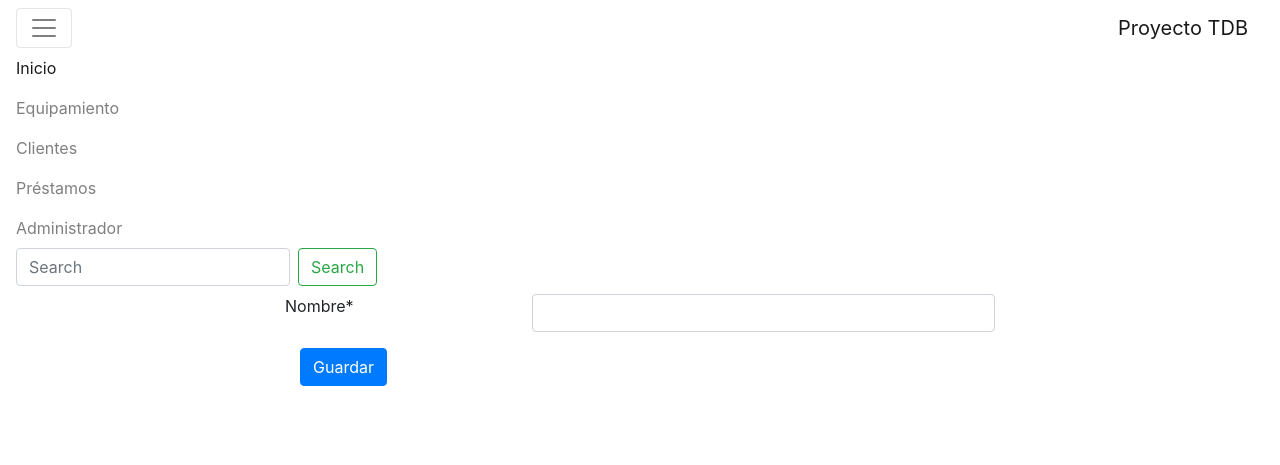
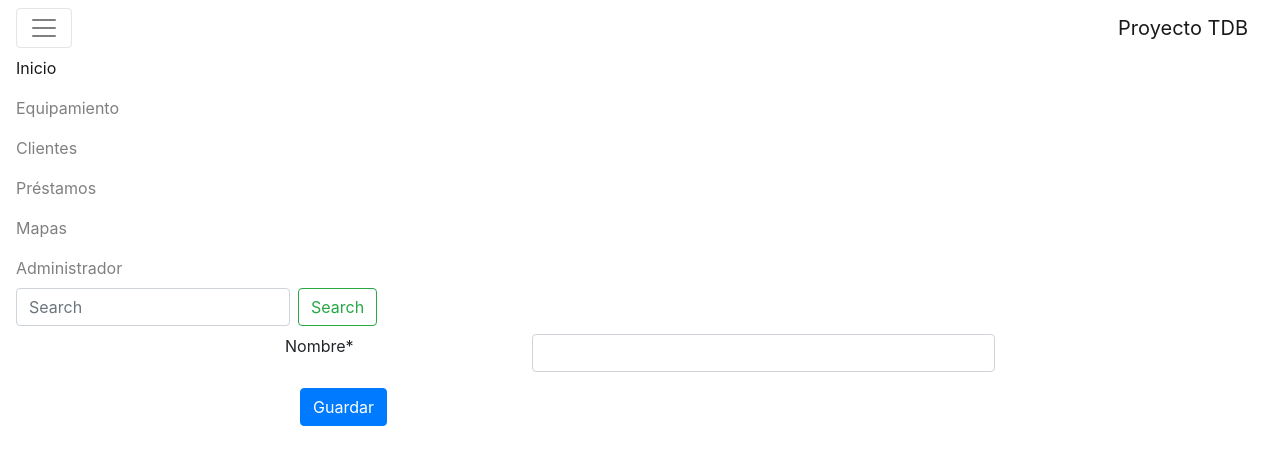
Before and after one commit to sergmedrano/tbd, a Django app: page /clients/new/ in a window 1280 px wide, after a click that opens the changed part. Shown: the top 465 px of the page. Run offline with Django 3.2, Linux system fonts and the light colour scheme; parts of the project's set-up code (start-up, migrations or seed data) failed here and were passed over; some libraries are stand-ins or nearby versions.

Commit message:
Add files via upload

```diff
--- a/tbd/templates/base/base.html
+++ b/tbd/templates/base/base.html
@@ -8,7 +8,7 @@
            <script src="{% static 'vendors/jquery/jquery-3.2.1.min.js'%}"></script>
            <script src="{% static 'vendors/tether-1.3.3/dist/js/tether.min.js'  %}"> </script>
            <script src="{% static 'vendors/bootstrap4/js/bootstrap.min.js'  %}"> </script>
-
+            <script src="{% static 'vendors/bootstrap-confirmation/bootstrap-confirmation.min.js' %}"></script>
     </head>
     <body>
         <nav class="navbar navbar-toggleable-md navbar-light bg-faded">
@@ -16,13 +16,11 @@
             <span class="navbar-toggler-icon"></span>
         </button>
         <a class="navbar-brand" href="#">Proyecto TDB</a>
-
         <div class="collapse navbar-collapse" id="navbarSupportedContent">
             <ul class="navbar-nav mr-auto">
                 <li class="nav-item active">
                     <a class="nav-link" href="{% url 'equipment_rental:index' %}">Inicio<span class="sr-only">(current)</span></a>
                 </li>
-
                 <li class="nav-item">
                     <a class="nav-link" href="{%  url 'equipment_rental:list_equipments' %}">Equipamiento</a>
                 </li>
@@ -31,6 +29,9 @@
                 </li>
       <li class="nav-item">
         <a class="nav-link" href="{%  url 'equipment_rental:view_leasing' %}">Préstamos</a>
+      </li>
+        <li class="nav-item">
+        <a class="nav-link" href="{%  url 'equipment_rental:map' %}">Mapas</a>
       </li>
         <li class="nav-item">
         <a class="nav-link" href="{%  url 'admin:index' %}">Administrador</a>
```
Lines whose indentation alone changed are shown as unchanged.
